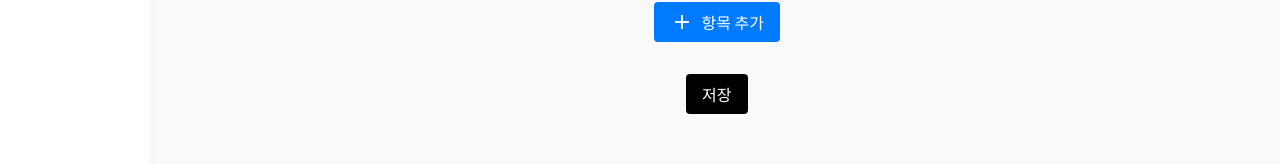
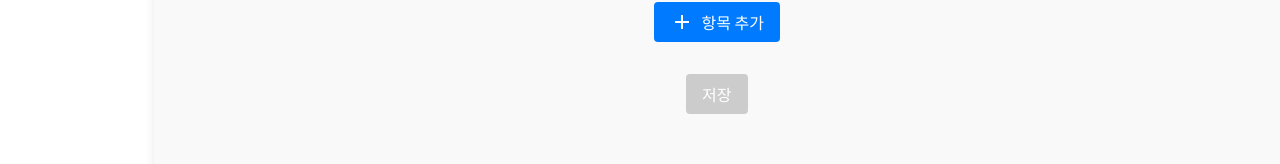
Before and after one commit to haley10309/recoder, a React (Vite) app: page /create-template in a window 1280 px wide. Shown: the part 2255-2419 px from the top of the page. Built offline with nearby package versions, Linux system fonts and the light colour scheme.

Commit message:
fix : qa_page

```diff
--- a/src/Pages/Create_Template/Create_Template.jsx
+++ b/src/Pages/Create_Template/Create_Template.jsx
@@ -363,15 +363,15 @@ const Create_template = () => {
   function normalizeCode(code) {
     return code.replace(/\s+/g, ""); // 모든 공백 및 줄바꿈 제거
   }
-  // const allFieldsFilled = () => {
-  //   // Check if all asWasCodes and toBeCodes are filled
-  //   return (
-  //     asWasCodes.every((code) => code.trim() !== "") &&
-  //     toBeCodes.every((code) => code.trim() !== "")&&
-  //     asset_asWas.every((code) => code.trim() !== "")&&
-  //     asset_toBe.every((code) => code.trim() !== "")
-  //   );
-  // };
+  const allFieldsFilled = () => {
+    // Check if all asWasCodes and toBeCodes are filled
+    return (
+      asWasCodes.every((code) => code.trim() !== "") &&
+      toBeCodes.every((code) => code.trim() !== "")&&
+      asset_asWas.every((code) => code.trim() !== "")&&
+      asset_toBe.every((code) => code.trim() !== "")
+    );
+  };
 
   // Replace function (for reference)
   function replaceCode(originalCode, asWasCode, toBeCode) {
@@ -652,7 +652,7 @@ const Create_template = () => {
           type="button"
           className="save_button"
           onClick={handleSave}
-          // disabled={!allFieldsFilled()} // Disable button if not all fields are filled
+           disabled={!allFieldsFilled()} // Disable button if not all fields are filled
         >
           {save_type === "update" && `수정`}
           {save_type === "create" && `생성`}
--- a/src/Pages/Qa_Page/Qa_page.jsx
+++ b/src/Pages/Qa_Page/Qa_page.jsx
@@ -239,10 +239,9 @@ const Qa_page = () => {
         </div>
         <form>
           {site_ToBeCodes.map((_, index) => {
-            const updatedAsWasCode = asWasCodes[index].replace(
-              /\/site\//g,
-              `/${country_code}/`
-            );
+           const updatedAsWasCode = asWasCodes[index]
+           ? asWasCodes[index].replace(/\/site\//g, `/${country_code}/`)
+           : "";
             const updatedToBeCode = site_ToBeCodes[index];  // Use the correct value
             const finalUpdatedToBeCode = updateToBeCodes(updatedToBeCode);
             const occurrenceCount = countOccurrences(fileContent, finalUpdatedToBeCode);
```
